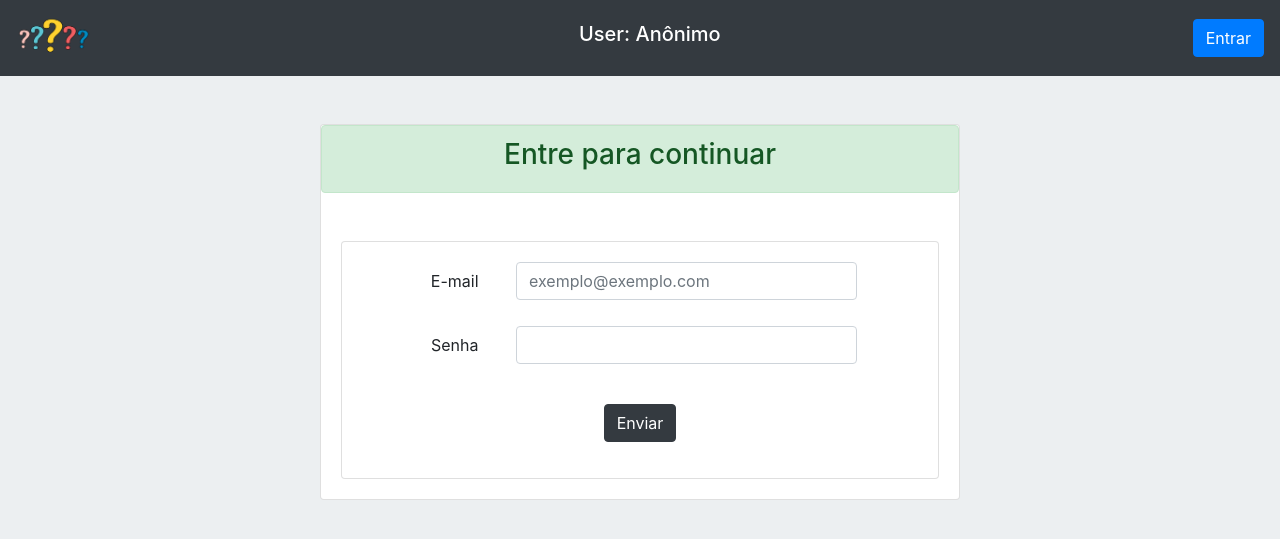
After one commit to lolisdev/Pergunte, a Node server app: page /login in a window 1280 px wide. The commit adds this page. Shown: the top 539 px of the page. Run offline with Node 20, Linux system fonts and the light colour scheme; some libraries are stand-ins or nearby versions.

Commit message:
Implementando autenticação sem banco de dados

```diff
--- a/database/database.js
+++ b/database/database.js
@@ -1,6 +1,6 @@
 const Sequelize = require("sequelize");
 
-const connection = new Sequelize("perguntas", "root", "",{
+const connection = new Sequelize("perguntas", "root", "123456",{
     host: "localhost",
     dialect: "mysql"
 });
--- a/index.js
+++ b/index.js
@@ -6,44 +6,86 @@ const connection = require("./database/database");
 const Pergunta = require("./database/Pergunta");
 const Resposta = require("./database/Resposta")
 
+var user = "Anônimo";
+var logado = false;
+var botao = "Entrar";
+var rota = "/login";
+
 connection.authenticate().then(()=>{ // conexão com o banco de dados através do script database/database.js
     console.log("Conexão estabelecida com o banco de dados!");
 }).catch((err)=>{
     console.log(err);
 });
 
-
 app.set("view engine", "ejs"); // Usando EJS como View Engine
 app.use(express.static("public")); // Utilizando arquivos estáticos
 app.use(bodyParser.urlencoded({extended: false})); // decodificar arquivos enviados por requisição
 app.use(bodyParser.json()); // permite leitura de dados de formulário via Json
 
+app.get("/", (req,res)=>{ // toda vez que a rota é acessada, o que tiver dentro é executado.
 
-app.get("/", (req,res)=>{ // toda vez que a rota é acessada, o que tiver dentro é executado.
     Pergunta.findAll({ raw: true, order:[["id", "DESC"]] }).then((perguntas)=>{ // equivale ao SELECT * FROM perguntas; raw: true => traz apenas as informações essenciais (dados).
         console.log(perguntas)
         res.render("index",{
-            perguntas_index: perguntas // é criada e enviada uma variável para o index que recebe as perguntas do banco de dados.
+            perguntas_index: perguntas, // é criada e enviada uma variável para o index que recebe as perguntas do banco de dados.
+            user: user, rota: rota, botao: botao
         });
     })
 });
 
+app.get("/login", (req, res) =>{
+    res.render("logar", ({user: user, rota: rota, botao: botao}));
+});
+
+app.post("/enviarlogin", (req, res)=>{
+    var login = req.body.email;
+    var senha = req.body.senha;
+
+    if( login!="" && senha!=""){ // dados válidos
+        user = login;
+        logado = true;
+        botao = "Sair"
+        rota = "/deslogar";
+        res.redirect("/")
+    }else{
+        res.render("logar", ({user: user, rota: rota, botao: botao}));
+    }
+});
+
+app.get("/deslogar", (req, res)=>{
+    user = "Anônimo";
+    logado = false;
+    botao = "Entrar";
+    rota = "/login";
+    res.redirect("/");
+});
+
 app.get("/perguntar", (req, res)=>{ // toda vez que a rota é acessada, o que tiver dentro é executado.
-    res.render("perguntar");
+    if(logado){
+            res.render("perguntar", ({user: user, rota: rota, botao: botao}));
+        }else{
+            res.redirect("/login")
+        }
 });
 
 app.post("/salvarpergunta", (req, res)=>{ // toda vez que a rota é acessada, o que tiver dentro é executado.
     var titulo = req.body.titulo;
     var descricao = req.body.descricao;
+
+    if(titulo == "" || descricao == ""){
+        res.send("ATENÇÃO: Preencha os dados corretamente");
+        //res.redirect("/");
+    }else{
         Pergunta.create({
             titulo: titulo,
             descricao: descricao
         }).then(()=>{
             res.redirect("/");
         });
+    }
 });
 
-app.get("/pergunta/:id", (req, res)=>{
+app.get("/pergunta/:id", (req, res)=>{ // procura o id repassado no banco e renderiza a pagina da pergunta
     var id = req.params.id;
     Pergunta.findOne({
         where: {id: id}
@@ -55,7 +97,10 @@ app.get("/pergunta/:id", (req, res)=>{
             }).then(resposta =>{
                 res.render("pergunta", {
                 pergunta_pergunta: pergunta,
-                resposta_pergunta: resposta
+                resposta_pergunta: resposta,
+                user: user,
+                rota: rota,
+                botao: botao
                 });
             });
         }else{
@@ -69,9 +114,10 @@ app.post("/responder", (req, res)=>{
     var nro_pergunta = req.body.nro_pergunta;
 
     if(texto_resp == ""){
-        console.log("ATENÇÃO: Escreva uma resposta");
-        res.redirect("/");
+        res.send("ATENÇÃO: Escreva uma resposta");
+        //res.redirect("/");
     }else{
+        if(logado){
             Resposta.create({
                 corpo: texto_resp,
                 perguntaId: nro_pergunta
@@ -80,9 +126,12 @@ app.post("/responder", (req, res)=>{
             }).catch((err)=>{
                 res.send(err);
             });
+        }else{
+            res.render("logar", {user: user, rota: rota, botao: botao});
+        }
     }
 });
 
-app.listen(8082, ()=>{
+app.listen(8081, ()=>{
     console.log("App Rodando...");
 });
--- /dev/null
+++ b/views/logar.ejs
@@ -0,0 +1,42 @@
+<!DOCTYPE html>
+<html lang="en">
+    <%- include("./partials/header.ejs") %>
+<body>
+    <%- include("./partials/navbar.ejs") %>
+    <div class="container d-flex justify-content-center">
+        <div class="card mt-5 text-center d-flex" style="width: 40rem">
+            <div class="card-title">
+                <div class="alert alert-success" role="alert">
+                    <p class="h3">Entre para continuar</p>
+                </div>
+            </div>
+            <div class="card-body">
+                <div class="card">
+                    <div class="card-body">
+                        <form action="/enviarlogin" method="post">
+                            <div class="form-group d-flex justify-content-center">
+                                <label for="email0" class="col-sm-2 col-form-label">E-mail</label>
+                                <div class="col-sm-8">
+                                    <input type="email" id="email0" class="form-control" name="email" placeholder="exemplo@exemplo.com">
+                                </div>
+                                <br><br>
+                            </div>
+                            <div class="form-group d-flex justify-content-center">
+                                <label for="senha0" class="col-sm-2 col-form-label">Senha</label>
+                                <div class="col-sm-8">
+                                    <input type="password" id="senha0" class="form-control" name="senha">
+                                </div>
+                            </div>
+                            <br>
+                            <div class="form-group">
+                                <button class="btn btn-dark" type="submit">Enviar</button>
+                            </div>
+                        </form>
+                    </div>
+                </div>
+            </div>
+        </div>
+    </div>
+</body>
+<%- include("./partials/footer.ejs") %>
+</html>
--- a/views/partials/navbar.ejs
+++ b/views/partials/navbar.ejs
@@ -1,5 +1,6 @@
 <nav class="navbar navbar-light bg-dark">
-    <a class="navbar-brand" href="/">
+    <a class="navbar-brand d-flex" href="/">
         <img height="50px" src="/img/guia.png">
     </a>
+    <p class="h5 text-white">User: <%= user %></p><a href="<%= rota %>" class="btn btn-primary"><%= botao %></a>
 </nav>
```
Lines whose indentation alone changed are shown as unchanged.
